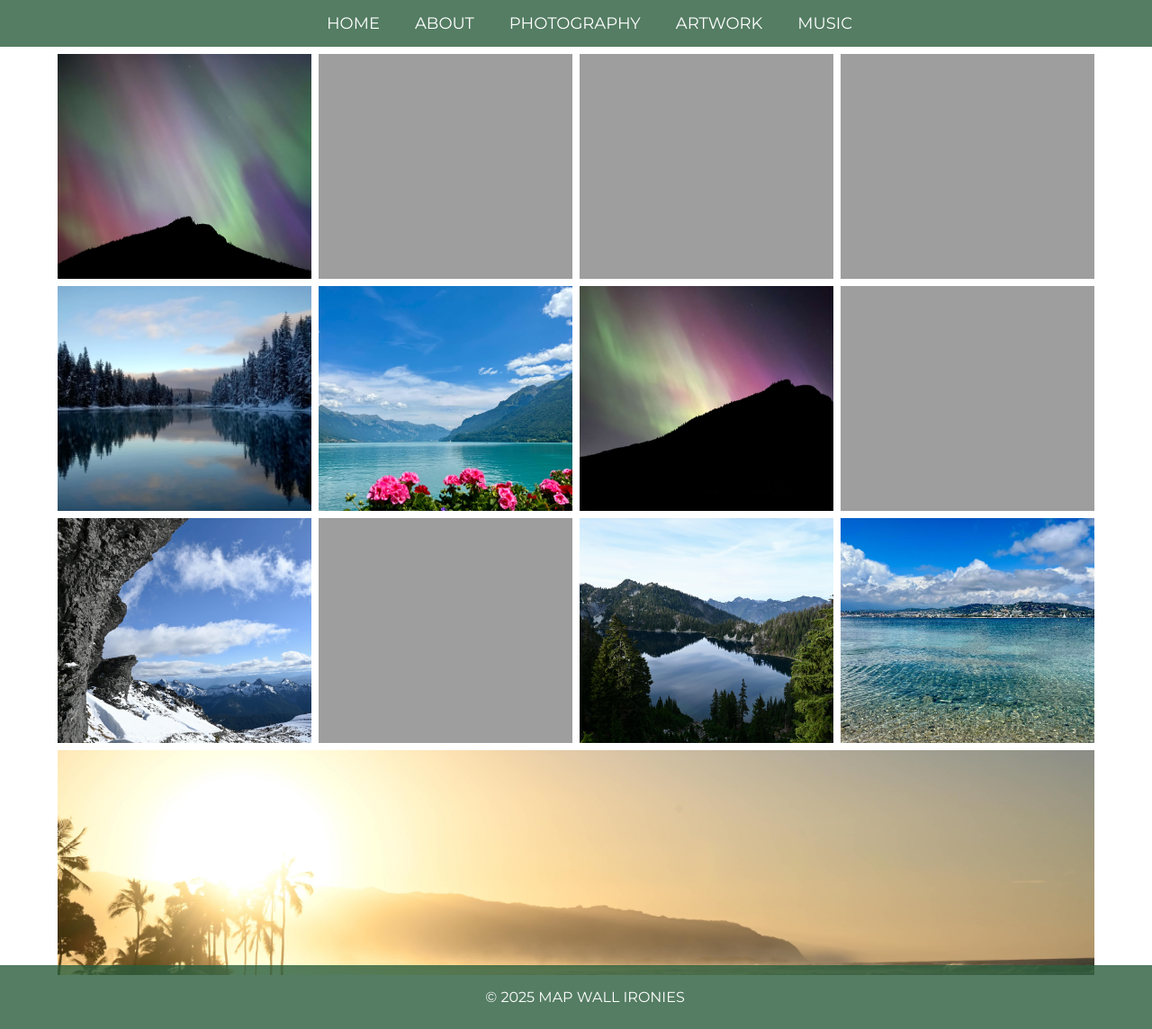
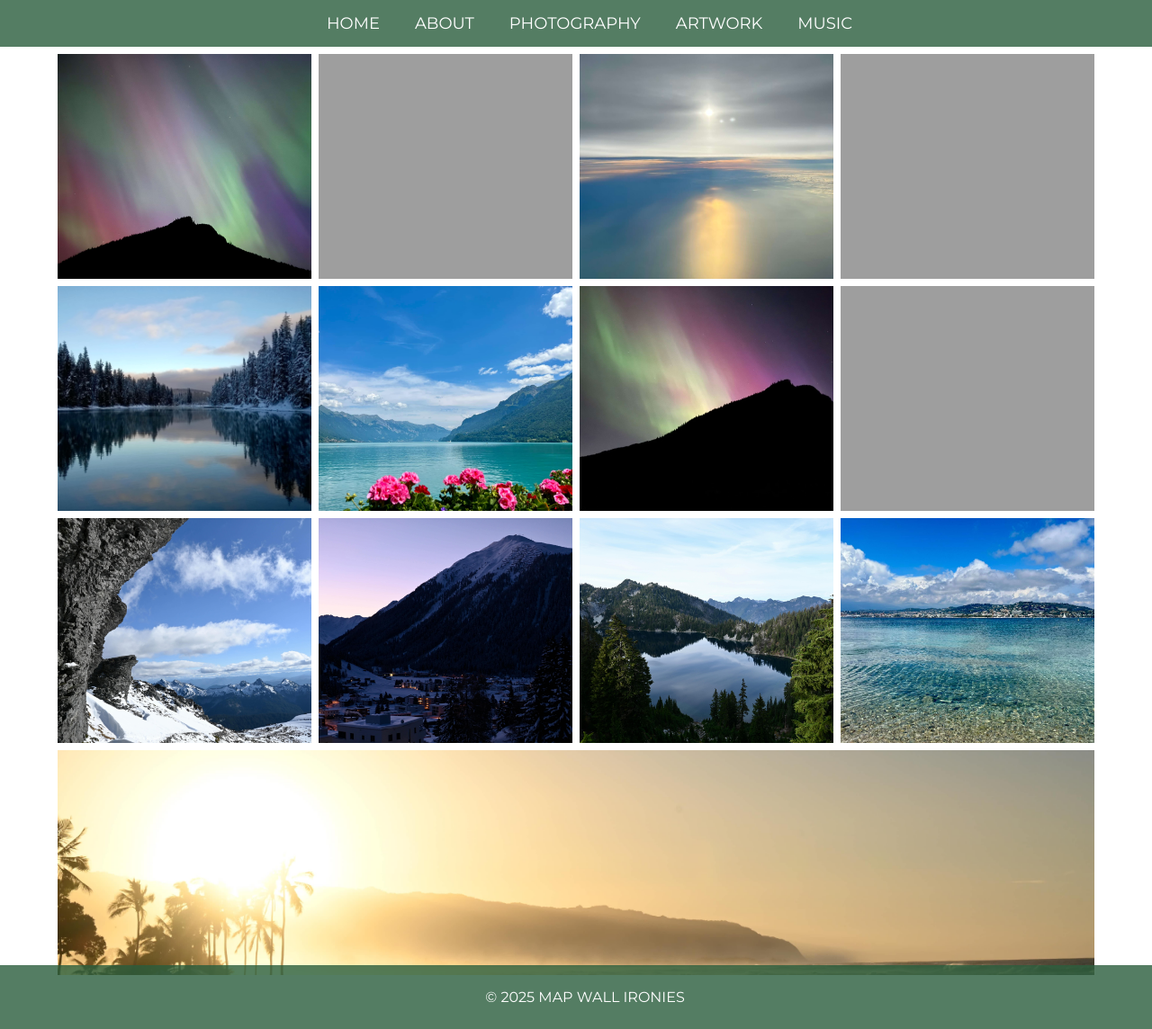
Before and after one commit to mapwallironies/mapwallironies.github.io, a Jekyll site: the page built from natural.md, in a window 1280 px wide. Shown: the whole page at 90% size. Built offline with Jekyll 4.4.1, drawn with Linux system fonts in a browser that asks for light colours.

Commit message:
Update natural.md

```diff
--- a/natural.md
+++ b/natural.md
@@ -22,7 +22,7 @@
   <div class="urban-category">
     <img src="/assets/images/Nature_Airsky@2x.jpg"
          alt="Nature_Airsky"
-         srcset="/assets/images/Nature_Airsky@2x.jpg 300w, /assets/images/Nature_Airsky@2x.jpg 600w, /assets/images/Nature_Airsky@2x.jpg 1200w"
+         srcset="/assets/images/Nature_Airsky1@2x.jpg 300w, /assets/images/Nature_Airsky1@2x.jpg 600w, /assets/images/Nature_Airsky1@2x.jpg 1200w"
          sizes="(max-width: 600px) 100vw, (max-width: 900px) 50vw, 33vw"
          loading="lazy">
   </div>
@@ -69,9 +69,9 @@
          loading="lazy">
   </div>
   <div class="urban-category">
-    <img src="/assets/images/Nature_Suisse@2x.jpg"
-         alt="Nature_Suisse"
-         srcset="/assets/images/Nature_Suisse@2x.jpg 300w, /assets/images/Nature_Suisse@2x.jpg 600w, /assets/images/Nature_Suisse@2x.jpg 1200w"
+    <img src="/assets/images/Nature_Suisse1@2x.jpg"
+         alt="Nature_Suisse1"
+         srcset="/assets/images/Nature_Suisse1@2x.jpg 300w, /assets/images/Nature_Suisse1@2x.jpg 600w, /assets/images/Nature_Suisse1@2x.jpg 1200w"
          sizes="(max-width: 600px) 100vw, (max-width: 900px) 50vw, 33vw"
          loading="lazy">
   </div>
@@ -91,8 +91,8 @@
   </div>
   <div class="urban-category">
     <img src="/assets/images/Nature_NorthShore1@2x.jpg"
-         alt="Nature_Northshore1"
-         srcset="/assets/images/Nature_Northshore1@2x.jpg 300w, /assets/images/Nature_Northshore1@2x.jpg 600w, /assets/images/Nature_Northshore1@2x.jpg 1200w"
+         alt="Nature_NorthShore1"
+         srcset="/assets/images/Nature_NorthShore1@2x.jpg 300w, /assets/images/Nature_NorthShore1@2x.jpg 600w, /assets/images/Nature_NorthShore1@2x.jpg 1200w"
          sizes="(max-width: 600px) 100vw, (max-width: 900px) 50vw, 33vw"
          loading="lazy">
   </div>
```
